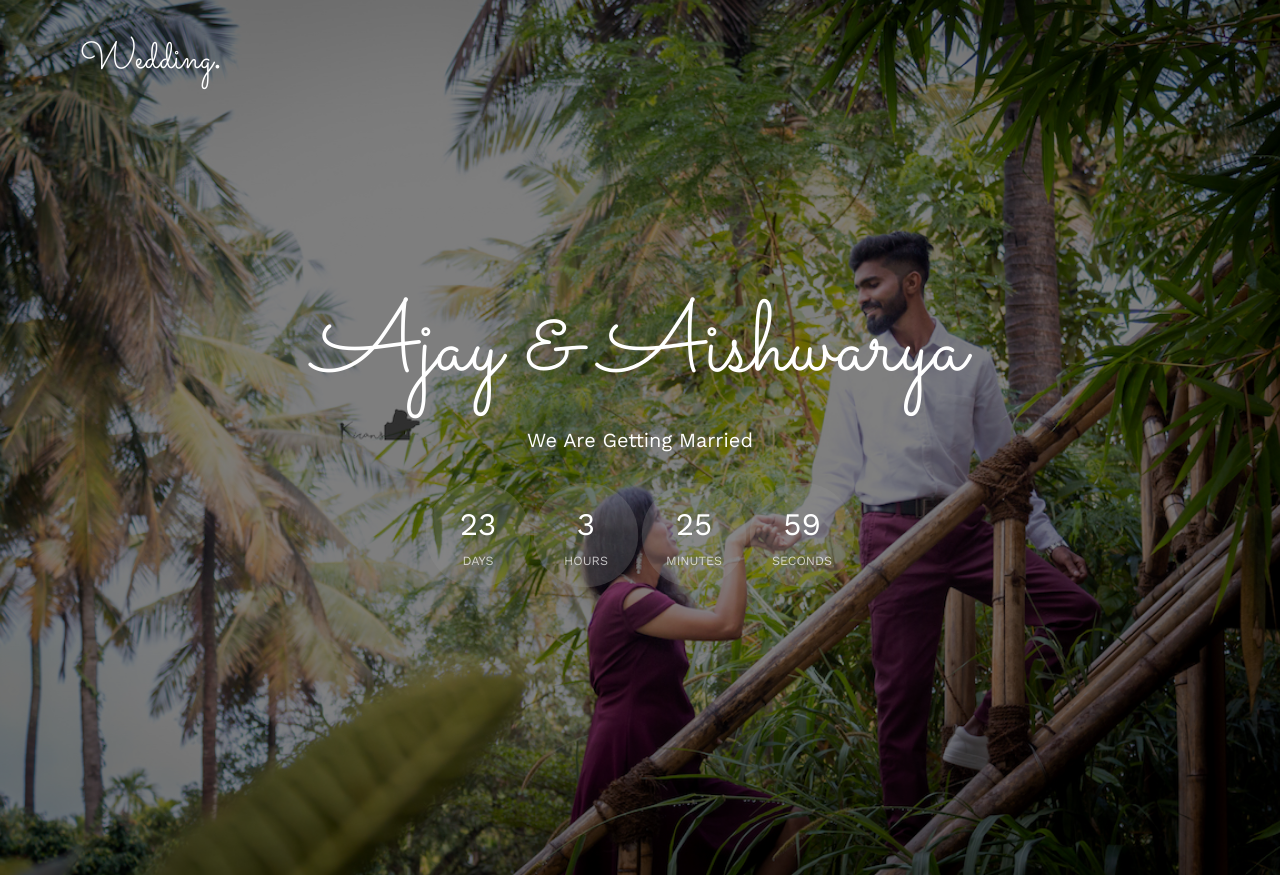
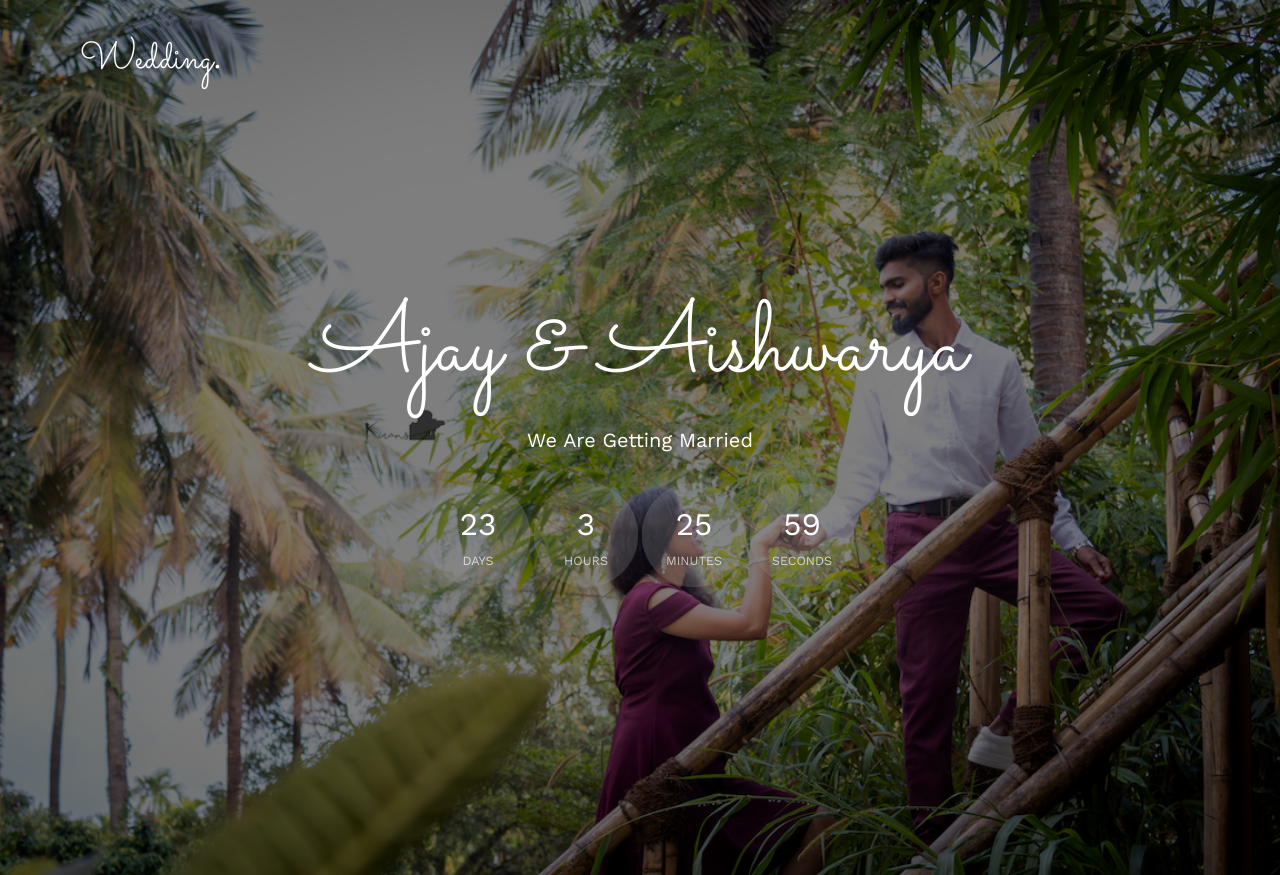
Before and after one commit to gogoku/ajaywedsaishu, a website: page index.html in a window 1280 px wide. Shown: the top 875 px of the page. Drawn offline with nearby package versions, Linux system fonts and the light colour scheme; files whose address does not match are found by name.

Commit message:
updated styles

```diff
--- a/css/style.css
+++ b/css/style.css
@@ -301,7 +301,7 @@ h1, h2, h3, h4, h5, h6, figure {
   background-repeat: no-repeat;
   position: relative;
   width: 100%;
-  background-position: center;
+  background-position: 0px center;
 }
 .fh5co-cover .overlay {
   z-index: 0;
```
